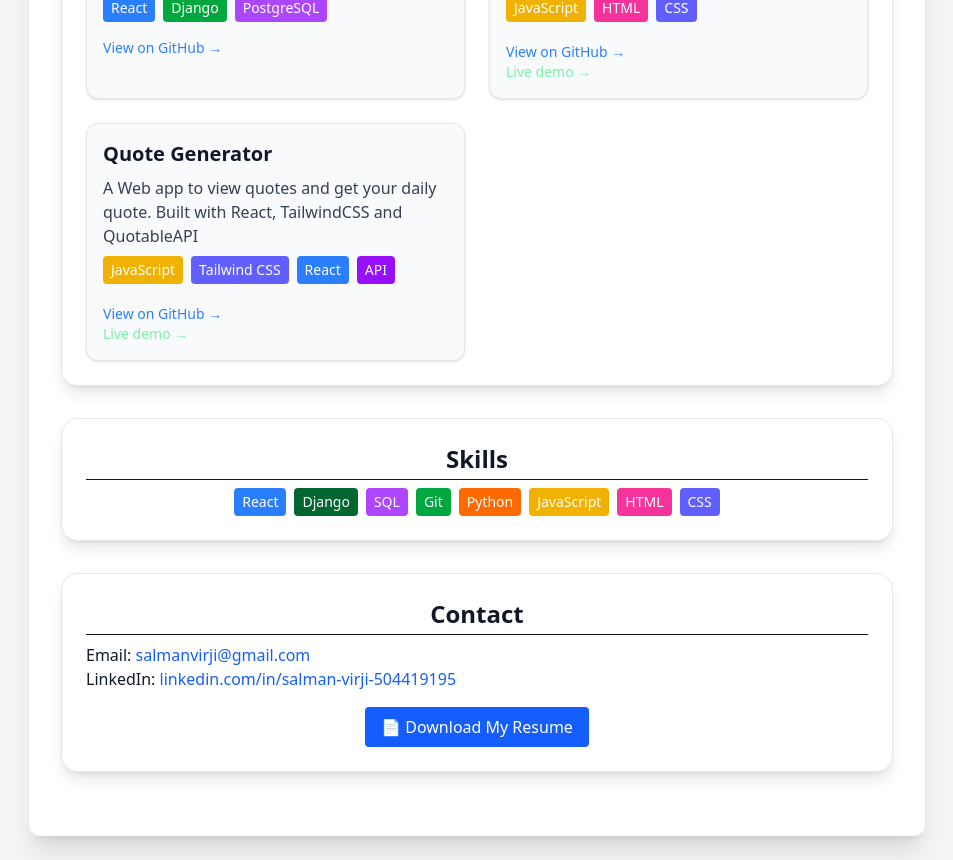
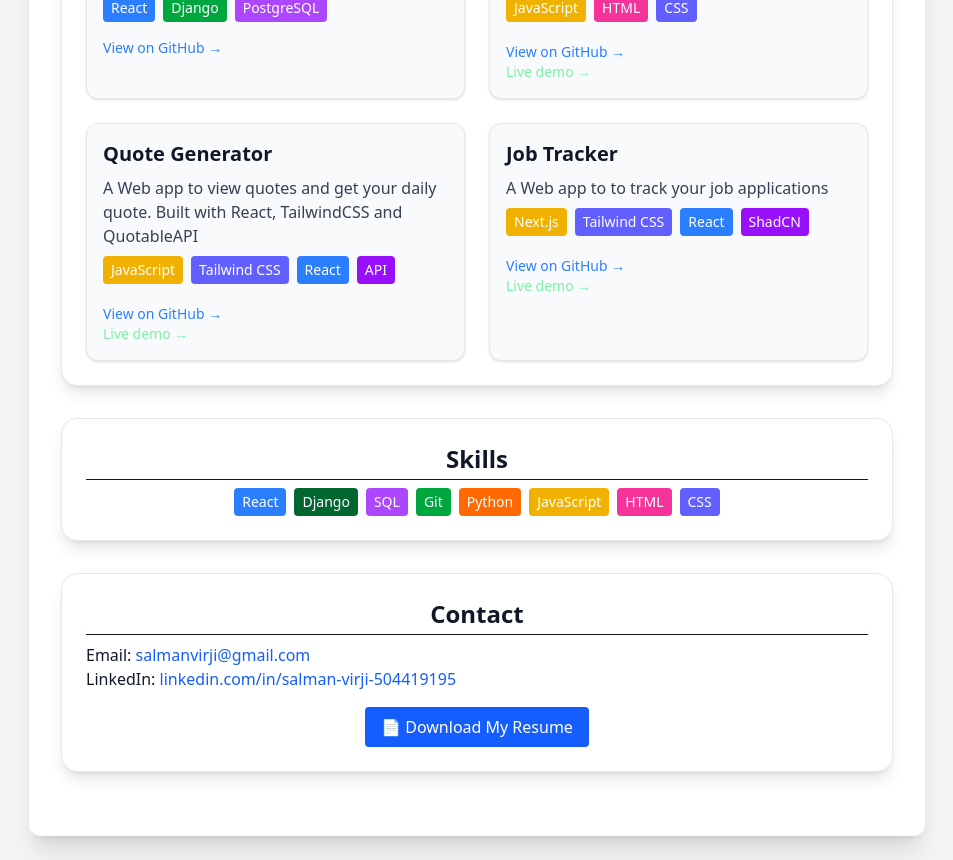
Before and after one commit to Salman-Virji/Portfolio, a React (Vite) app: page / in a window 1280 px wide. Shown: the part 820-1680 px from the top of the page, without its empty margins (163-1116 px from the left). Built offline with nearby package versions, Linux system fonts and the light colour scheme.

Commit message:
Job tracker added

```diff
--- a/src/App.jsx
+++ b/src/App.jsx
@@ -168,6 +168,46 @@ export default function App() {
                     </a>
                   </div>
                 </div>
+
+                {/* Project Card 3 */}
+                <div className="bg-gray-50 dark:bg-gray-900 border border-gray-200 dark:border-gray-700 rounded-xl p-4 shadow-sm hover:shadow-lg transition">
+                  <h3 className="text-xl font-semibold  mb-2">
+                    Job Tracker
+                  </h3>
+                  <p className="text-gray-700 dark:text-gray-300 mb-2">
+                    A Web app to to track your job applications
+                  </p>
+                  <div className="flex flex-wrap gap-2 text-sm text-white">
+                    <span className="bg-yellow-500 px-2 py-1 rounded">
+                      Next.js
+                    </span>
+
+                    <span className="bg-indigo-500 px-2 py-1 rounded">
+                      Tailwind CSS
+                    </span>
+                    <span className="bg-blue-500 px-2 py-1 rounded">React</span>
+                    <span className="bg-purple-600 px-2 py-1 rounded">ShadCN</span>
+                  </div>
+                  <div className="mt-1 flex flex-col ">
+                    <a
+                      href="https://github.com/Salman-Virji/Job-tracker"
+                      target="_blank"
+                      rel="noopener noreferrer"
+                      className="inline-block mt-4 text-sm text-blue-500 dark:text-blue-300 hover:underline"
+                    >
+                      View on GitHub →
+                    </a>
+
+                    <a
+                      href="jobtracker.salmanvirji.com"
+                      target="_blank"
+                      rel="noopener noreferrer"
+                      className="inline-block text-sm text-green-300  hover:underline "
+                    >
+                      Live demo →
+                    </a>
+                  </div>
+                </div>
               </div>
             </section>
 
```
